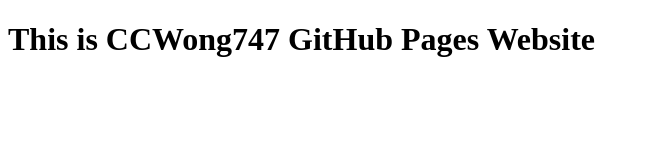
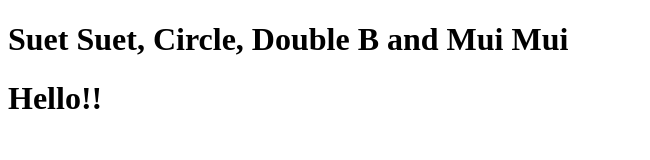
Before and after one commit to CCWong747/CCWong747.github.io, a plain HTML site: page index.html in a window 1280 px wide. Shown: the whole page, without its empty margins (0-650 px from the left). Drawn offline with Linux system fonts and the light colour scheme.

Commit message:
Update index.html

```diff
--- a/index.html
+++ b/index.html
@@ -6,6 +6,7 @@
        </title>
    </head>
    <body>
-      <h1>This is CCWong747 GitHub Pages Website </h1>
+      <h1>Suet Suet, Circle, Double B and Mui Mui</h1>
+      <h1>Hello!! </h1>
    </body>
 </html>
```
